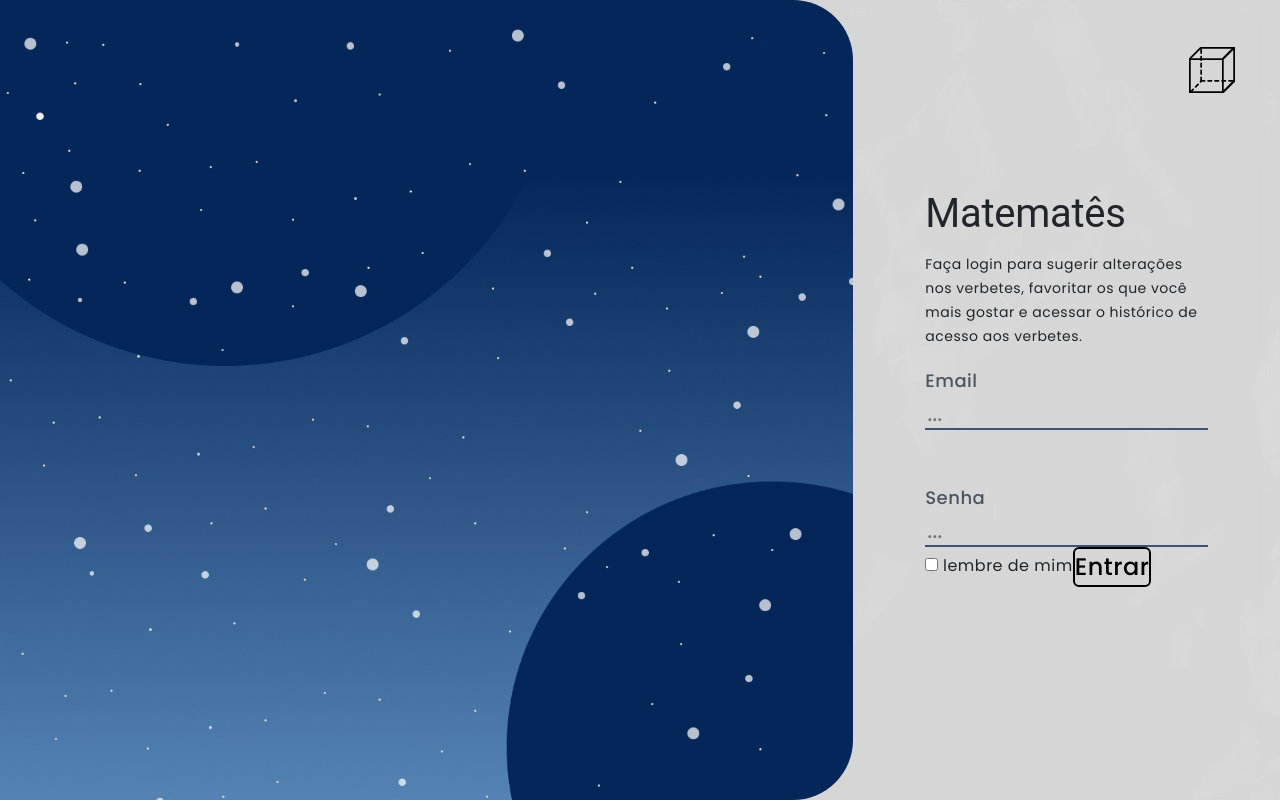
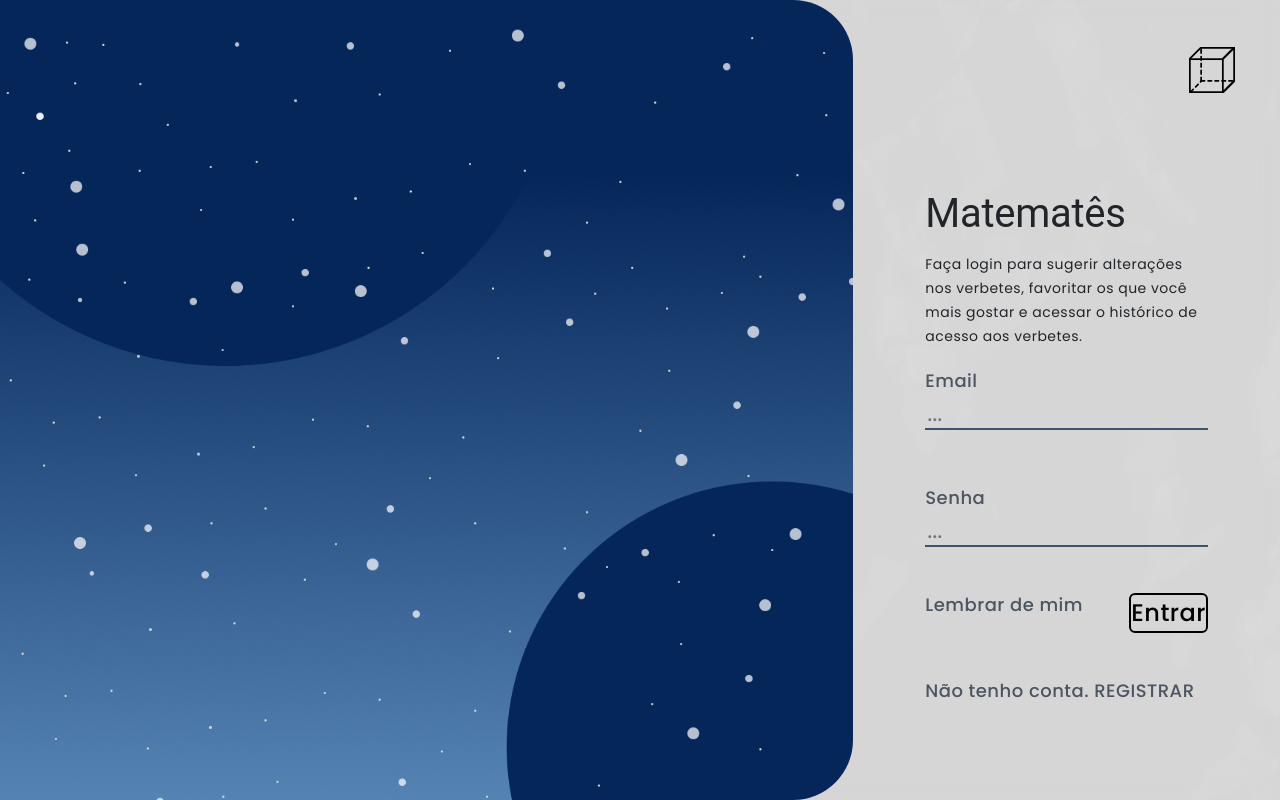
Before and after one commit to isaque-dantas/matemates.client, an Angular app: page /login in a window 1280 px wide. Built offline with nearby package versions, Linux system fonts and the light colour scheme.

Commit message:
feat: adds all log in page elements

```diff
--- a/src/app/components/pages/login/login.component.html
+++ b/src/app/components/pages/login/login.component.html
@@ -21,13 +21,15 @@
             <label for="password">Senha</label>
             <input class="form-input" type="text" id="password" placeholder="...">
           </div>
+          <div class="d-flex justify-content-between">
+            <label class="d-flex align-items-start gap-3">
+              <input class="custom-checkbox d-none" type="checkbox" [checked]="false" name="remember_me" value="true">
+              <span class="custom-checkbox-label">Lembrar de mim</span>
+            </label>
+            <a class="btn btn-login">Entrar</a>
+          </div>
+          <p>Não tenho conta. <span routerLink="/register" class="text-blue">REGISTRAR</span></p>
         </form>
-        <div class="w-75">
-          <label>
-            <input type="checkbox" name="remember_me" value="true"> lembre de mim
-          </label>
-          <a class="btn btn-login">Entrar</a>
-        </div>
       </div>
     </div>
   </div>
```
